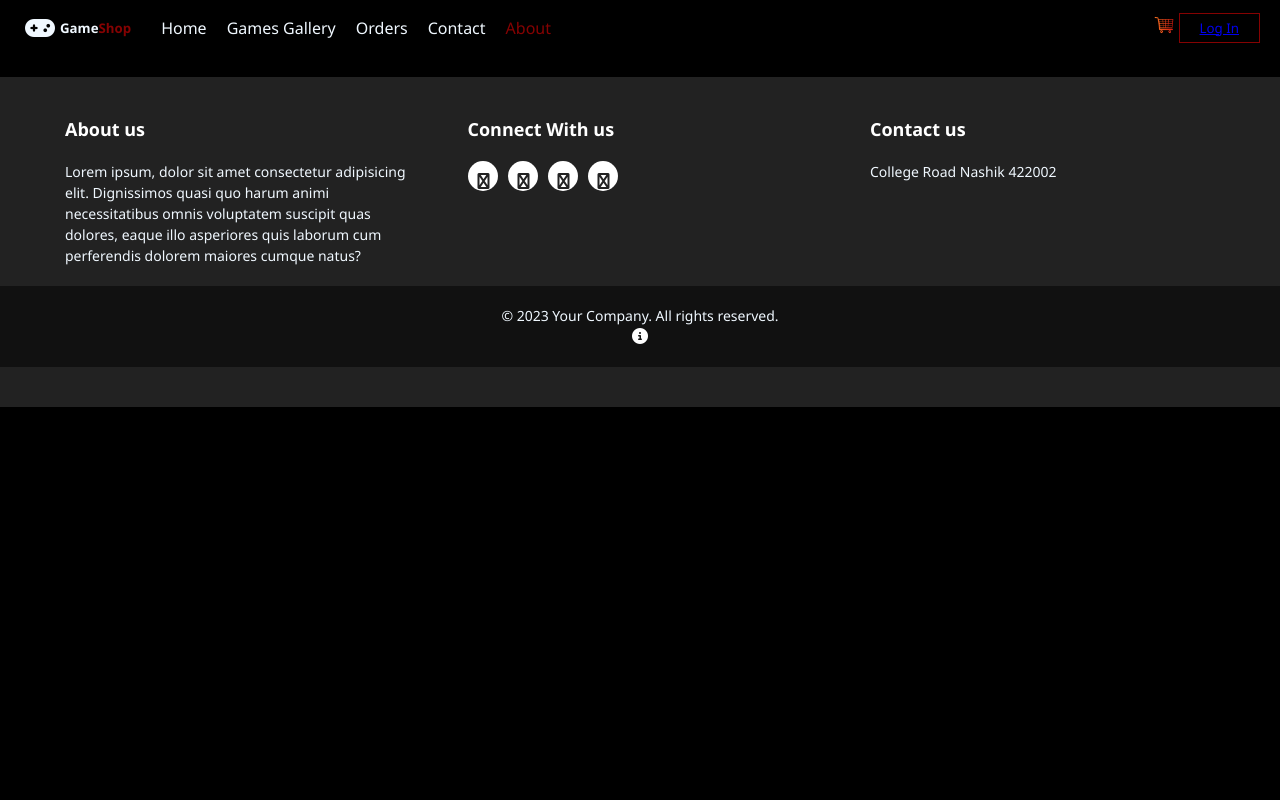
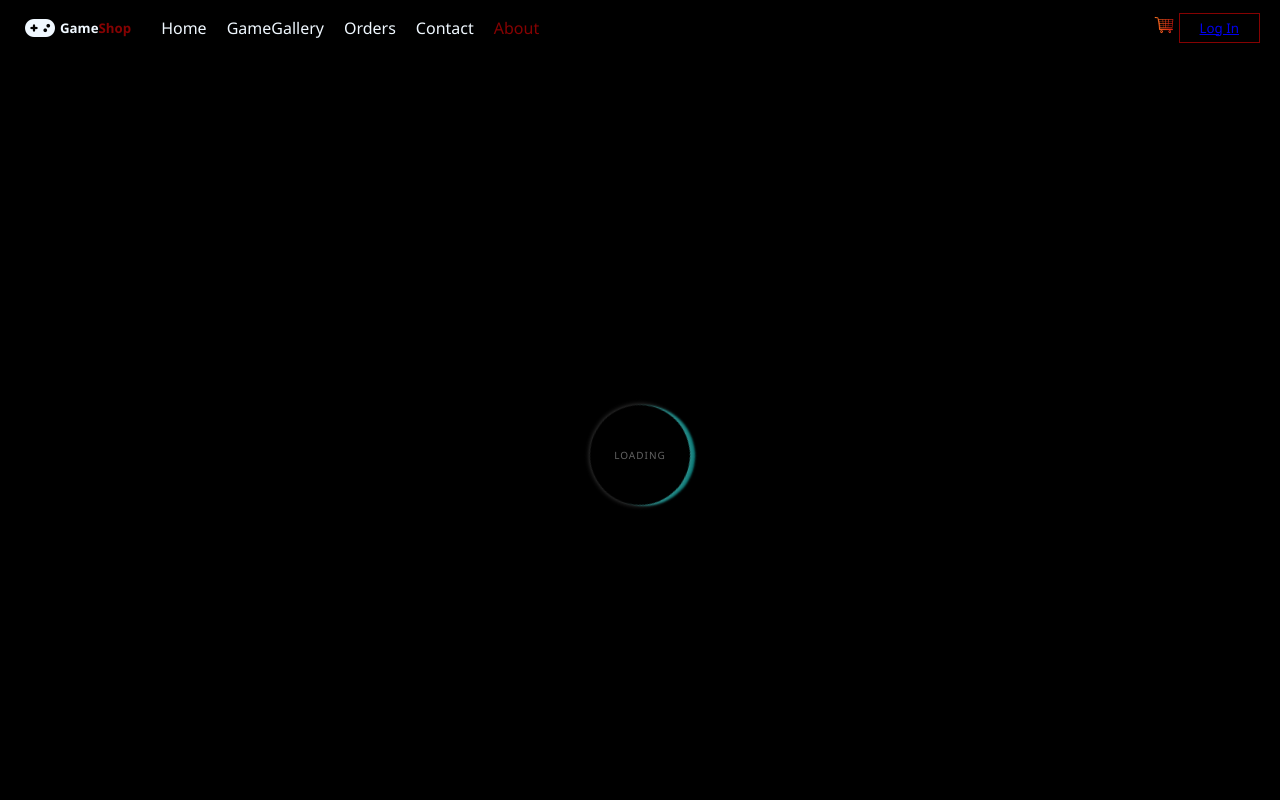
Before and after one commit to girishkuwar/Gameshop, a React (Create React App) app: page /about in a window 1280 px wide. Shown: the top 800 px of the page. Built offline with nearby package versions, Linux system fonts and the light colour scheme.

Commit message:
Loader Added

```diff
--- a/src/components/Header.js
+++ b/src/components/Header.js
@@ -31,7 +31,7 @@ const Header = () => {
             <i class="fa fa-gamepad"></i>
             <h5>Game<span>Shop</span></h5></li>
           <li><a href='/'><NavLink  to="/">Home</NavLink></a></li>
-          <li><a href='/'><NavLink to="/productlist">Games Gallery</NavLink></a></li>
+          <li><a href='/'><NavLink to="/productlist">GameGallery</NavLink></a></li>
           <li><a href='/'><NavLink  to="/userorders">Orders</NavLink></a></li>
           <li><a href='/'><NavLink to="/contact">Contact</NavLink></a></li>
           <li><a href='/'><NavLink to="/about">About</NavLink></a></li>
--- a/src/components/Loader.js
+++ b/src/components/Loader.js
@@ -1,10 +1,12 @@
 import React from 'react'
+import "./loader.css"
 
 const Loader = () => {
   return (
     <div>
       <div className='loader'>
-        <img src="" alt="" />
+        <div className="ring"></div>
+        <span>Loading</span>
         </div>
     </div>
   )
--- /dev/null
+++ b/src/components/loader.css
@@ -0,0 +1,54 @@
+.loader {
+    display: flex;
+    text-align: center;
+    justify-content: center;
+    align-items: center;
+    min-height: 100vh;
+    /* position: absolute; */
+}
+.ring {
+    position: absolute;
+    width: 100px;
+    height: 100px;
+    border-radius: 50%;
+    animation: ring 2s linear infinite;
+}
+.ring::before {
+    position: absolute;
+    content: '';
+    left: 0;
+    top: 0;
+    height: 100%;
+    width: 100%;
+    box-shadow: 0 0 5px rgba(255, 255, 255, .3);
+    border-radius: 50%;
+}
+.loader span {
+    color: #737373;
+    font-size: 10px;
+    text-transform: uppercase;
+    letter-spacing: 1px;
+    line-height: 200px;
+    animation: text 3s ease-in-out infinite;
+}
+
+@keyframes ring {
+    0%{
+        transform: rotate(0deg);
+        box-shadow: 1px 5px 2px #e65c00;
+    }
+    50%{
+        transform: rotate(180deg);
+        box-shadow: 1px 5px 2px #18b201;
+    }
+    100%{
+        transform: rotate(360deg);
+        box-shadow: 1px 5px 2px #0456c8;
+    }
+}
+
+@keyframes text {
+    50%{
+        color: black;
+    }
+}
--- a/src/pages/About/About.js
+++ b/src/pages/About/About.js
@@ -1,9 +1,10 @@
 import React from 'react'
+import Loader from '../../components/Loader'
 
 const About = () => {
   return (
     <div>
-      About
+      <Loader/>
     </div>
   )
 }
--- a/src/pages/ProductList/ProductList.js
+++ b/src/pages/ProductList/ProductList.js
@@ -2,6 +2,7 @@ import React, { useEffect, useState } from 'react'
 import './productlist.css'
 import { Link } from 'react-router-dom'
 import supabase from '../../config/supabaseclient'
+import Loader from '../../components/Loader'
 
 
 const ProductList = () => {
@@ -46,7 +47,7 @@ const ProductList = () => {
           </div>)
         })
       }
-      {(games.length < 1) && "fd"}
+      {(games.length < 1) && <Loader/>}
     </div>
   )
 }
--- a/src/pages/orders/UserOrders.js
+++ b/src/pages/orders/UserOrders.js
@@ -3,6 +3,7 @@ import { useEffect } from 'react'
 import supabase from '../../config/supabaseclient';
 import { useNavigate } from 'react-router-dom';
 import "./userorder.css"
+import Loader from '../../components/Loader';
 
 const UserOrders = () => {
     const [orders, setorders] = useState([]);
@@ -31,16 +32,21 @@ const UserOrders = () => {
     }, [navigate])
 
     return (
-        <div className='userorders'>
+        <>
+            {
+                (orders.length < 1) ? <Loader /> : <div className='userorders'>
                     {
                         orders.map((o) => {
-                    return(<div className='orders-list'>
+                            return (<div className='orders-list'>
                                 <h1>{o.gamename}</h1>
                                 <h5>{o.status}</h5>
                             </div>)
                         })
                     }
                 </div>
+            }
+        </>
+
     )
 }
 
```
Lines whose indentation alone changed are shown as unchanged.
